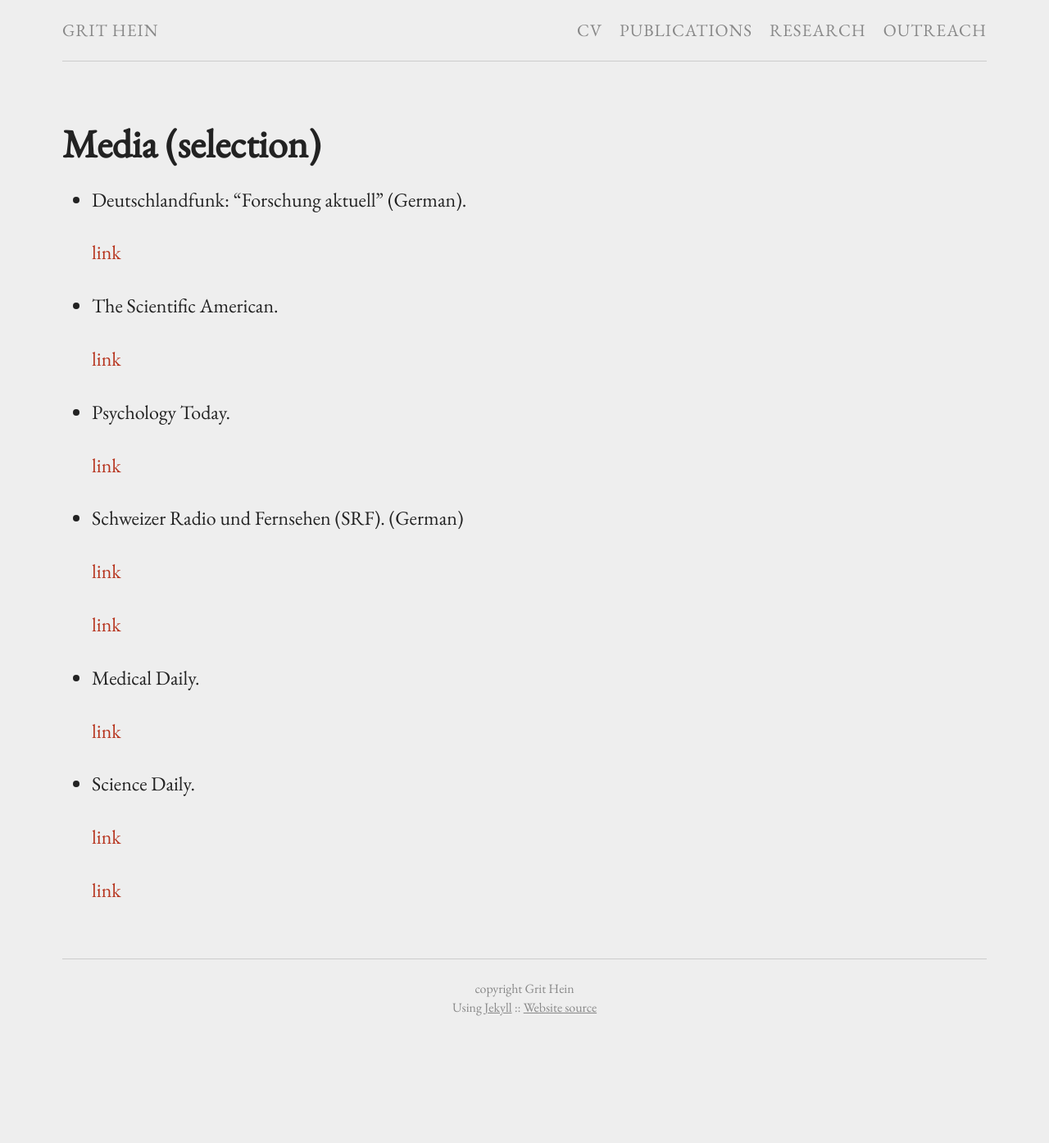
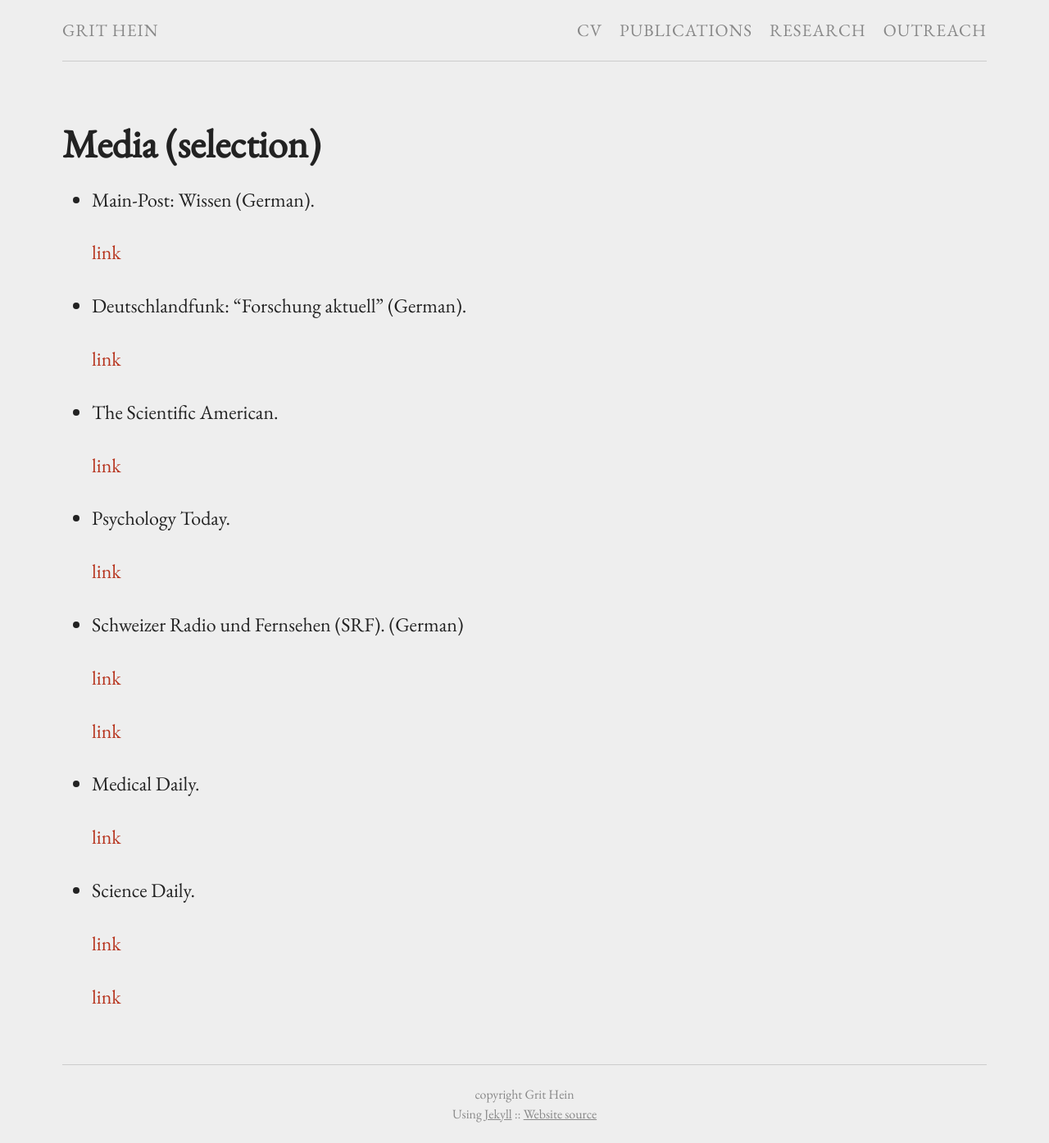
Before and after one commit to grithein/grithein, a Jekyll site: the page built from media.md, in a window 1280 px wide. Shown: the whole page at 82% size. Built offline with Jekyll 4.4.1, drawn with Linux system fonts in a browser that asks for light colours; before the commit the page ends 1265 px from its top, so only the background shows below that.

Commit message:
Update from Forestry.io - media.md

```diff
--- a/media.md
+++ b/media.md
@@ -3,6 +3,9 @@ title: Media (selection)
 date: 2016-07-21 00:00:00 +0000
 layout: page
 ---
+* Main-Post: Wissen (German).
+
+  [link](https://drive.google.com/file/d/1sUI0X95-1F-07ig6kDgn_eg_31N3JNSK/view?usp=sharing)
 * Deutschlandfunk: "Forschung aktuell" (German).
 
   [link](http://ondemand-mp3.dradio.de/file/dradio/2018/02/22/der_freundliche_fremde_vorurteile_lassen_sich_erstaunlich_dlf_20180222_1648_be513401.mp3)
```
